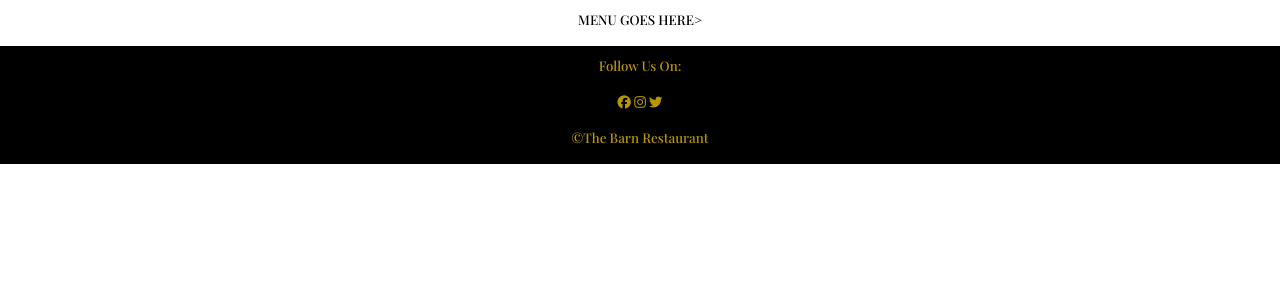
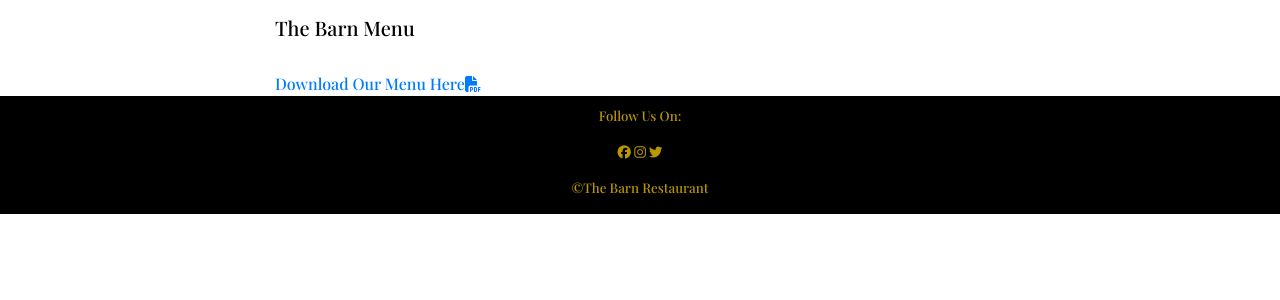
Before and after one commit to K-JC/The_Barn, a Django app: page /menu/ in a window 1280 px wide. Shown: the part 52-352 px from the top of the page. Run offline with Django 3.2, Linux system fonts and the light colour scheme; some libraries are stand-ins or nearby versions.

Commit message:
continue to debug editing function. Also begin to add menu pdf, once clicked the menu does not show, another bug to fix

```diff
--- a/bookingsystem/urls.py
+++ b/bookingsystem/urls.py
@@ -15,7 +15,7 @@ urlpatterns = [
     # view Booking url
     path('my_booking/', views.ViewBooking, name='my_booking'),
     # Edit Booking url
-    path('edit_booking/<booking>/', views.BookingEdit, name='edit_booking'),
+    path('edit_booking/', views.BookingEdit.as_view(), name='edit_booking'),
     # Delete Booking url
     path('delete_booking/', views.BookingDelete.as_view(), name='delete_booking'),
 ]
--- a/bookingsystem/views.py
+++ b/bookingsystem/views.py
@@ -70,11 +70,10 @@ def ViewBooking(request):
 # This class will allow for the user to edit a booking
 # FIX BUG TO EDIT id path ? or pk?
 
-def BookingEdit(request, booking):
+class BookingEdit(UpdateView):
     model = guest_booking
     template_name = 'edit_booking.html'
-    fields = ['guest', 'day', 'time', 'first_name', 'last_name', 'email']
-    context = {'form': form}
+    form_class = BookingForm
 
     def get(self, request):
         return render(request, 'edit_booking.html')
--- a/templates/menu.html
+++ b/templates/menu.html
@@ -4,7 +4,15 @@
 
 <!--Menu PDF-->
 <section>
-<p> MENU GOES HERE></p>
+    <div class="container">
+    <div class="row">
+    <div class="col-md-8 mt-3 offset-md-2">
+    <h5>The Barn Menu </h5>
+    <br>
+    <a href="menu/barnmenu.pdf" target="_blank" rel="noopner">Download Our Menu Here<i class="fa-solid fa-file-pdf" aria-hidden="true" aria-label="Download our menu (Opens in a new tab)"></i></a>
+</div>
+</div>
+</div>
 </section>
 
 
```
Also changed, not shown: 1 other file.
